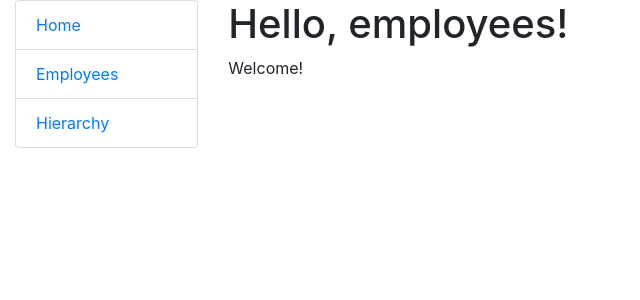
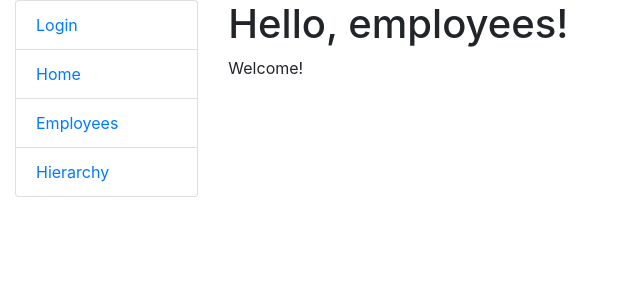
Before and after one commit to Anatolii-Poznyak/employ_test_task, a Django app: page / in a window 1280 px wide. Shown: the top 300 px of the page, without its empty margins (0-640 px from the left). Run offline with Django 4.2, Linux system fonts and the light colour scheme.

Commit message:
Add login to sidebar + parametrs->next when login

```diff
--- a/config/settings.py
+++ b/config/settings.py
@@ -107,6 +107,8 @@ AUTH_PASSWORD_VALIDATORS = [
 
 AUTH_USER_MODEL = "employees_structure.Employee"
 
+LOGIN_REDIRECT_URL = "/"
+
 # Internationalization
 # https://docs.djangoproject.com/en/4.2/topics/i18n/
 
--- a/config/urls.py
+++ b/config/urls.py
@@ -23,6 +23,7 @@ from django.conf.urls.static import static
 urlpatterns = [
     path("admin/", admin.site.urls),
     path("", include("employees_structure.urls", namespace="employees_structure")),
+    path("accounts/", include("django.contrib.auth.urls")),
 
     path("__debug__/", include("debug_toolbar.urls")),
 ] + static(settings.STATIC_URL, document_root=settings.STATIC_ROOT)
--- a/employees_structure/views.py
+++ b/employees_structure/views.py
@@ -1,6 +1,6 @@
 from django.views import generic
 from django.shortcuts import render
-
+from django.contrib.auth.mixins import LoginRequiredMixin
 from .models import Employee
 
 
@@ -8,7 +8,7 @@ def index(request):
     return render(request, "employees_structure/index.html")
 
 
-class EmployeeListView(generic.ListView):
+class EmployeeListView(LoginRequiredMixin, generic.ListView):
     model = Employee
     queryset = Employee.objects.all().select_related("position")
     paginate_by = 30
--- a/templates/includes/sidebar.html
+++ b/templates/includes/sidebar.html
@@ -1,4 +1,10 @@
 <ul class="sidebar-nav list-group">
+  {% if user.is_authenticated %}
+    <li class="list-group-item"><a href="{{user.get_absolute_url}}">User : {{ user.username }}</a></li>
+    <li class="list-group-item"><a href="{% url 'logout' %}">Logout</a></li>
+  {% else %}
+    <li class="list-group-item"><a href="{% url 'login' %}">Login</a></li>
+  {% endif %}
   <li class="list-group-item"><a href="{% url 'employees_structure:index' %}">Home</a></li>
   <li class="list-group-item"><a href="{% url 'employees_structure:employee-list' %}">Employees</a></li>
   <li class="list-group-item"><a href="#">Hierarchy</a></li>
```
Also changed, not shown: templates/registration/login.html (+3 -4 lines).
